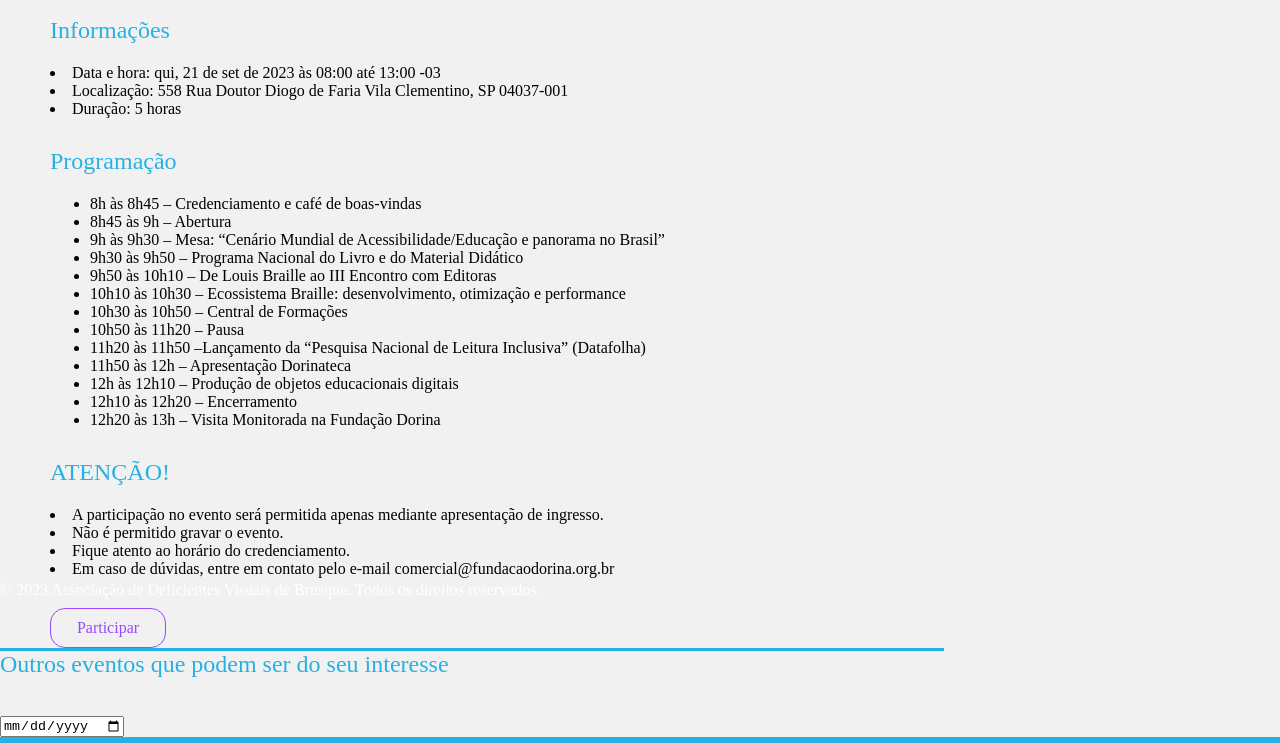
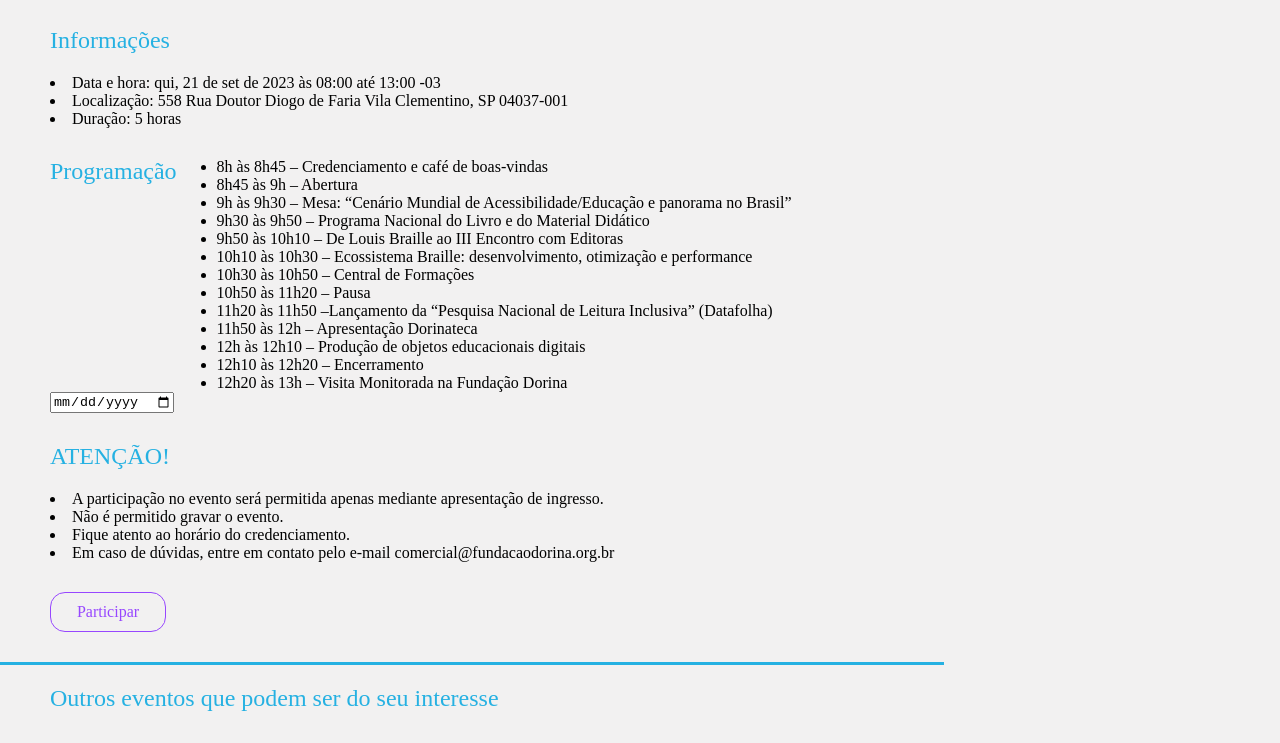
Before and after one commit to gsi-d/SiteADVB, a plain HTML site: page pages/encontroeditoras.html in a window 1280 px wide. Shown: the part 201-944 px from the top of the page. Drawn offline with Linux system fonts and the light colour scheme.

Commit message:
Alterações no footer

```diff
--- a/css/encontroeditoras.css
+++ b/css/encontroeditoras.css
@@ -4,7 +4,7 @@
 
 body{
     background-color: #F2F1F1;
-    padding-bottom: 20vh;
+    padding-bottom: 30vh;
     position: relative;
 }
 
@@ -57,7 +57,7 @@ footer{
     width: 100%;
     bottom: 0%;
     left: 0%;
-    height: 20vh;
+    height: 30vh;
     justify-content: space-between;
 }
 
@@ -73,8 +73,9 @@ footer h3{
 
 #direito{
     display: flex;
-    position: fixed;
+    position: absolute;
     bottom: 0%;
+    left: 1%;
     font-weight: 50;
 }
 
@@ -127,6 +128,7 @@ h4{
     user-select: none;
     cursor: pointer;
     margin-top: 30px;
+    margin-bottom: 30px;
 }
 
 .btn-3:hover {
@@ -136,8 +138,13 @@ h4{
 
 .divider-outros-eventos{
     background-color: #26B1E2;
-    width: 100%px;
+    width: 100%;
     height: 3px;
+}
+
+.outros-eventos{
+    margin-top: 20px;
+    margin-left: 50px;
 }
 
 main{
@@ -154,6 +161,7 @@ main{
 }
 
 .programacao{
+    display: flex;
     margin-top: 30px;
 }
 
--- a/pages/encontroeditoras.html
+++ b/pages/encontroeditoras.html
@@ -29,7 +29,7 @@
     <!--FIM NAVMENU-->
 
     <main>
-        <section class="esquerda">
+        <div>
             <div class="textos">
                 <div class="introducao">
                     <h4>Quinta-feira, 21 de setembro</h4>
@@ -42,6 +42,7 @@
                     <li>Localização: 558 Rua Doutor Diogo de Faria Vila Clementino, SP 04037-001</li>
                     <li>Duração: 5 horas</li>
                 </div>
+                <div class="container-programacao">
                     <div class="programacao">
                         <h2>Programação</h2>
                         <ul>
@@ -60,6 +61,11 @@
                             <li>12h20 às 13h – Visita Monitorada na Fundação Dorina</li>
                         </ul>
                     </div>
+                    <div>
+                        <input type="date">
+                    </div>
+                </div>
+
 
                 <div class="atencao">
                     <h2>ATENÇÃO!</h2>
@@ -85,10 +91,8 @@
                 <div class="textoinfeior">
                 </div>
             </div>
-        </section>
-        <section>
-            <input type="date">
-        </section>
+        </div>
+
     </main>
     <!--INÍCIO FOOTER-->
     <footer>
```
Lines whose indentation alone changed are shown as unchanged.
